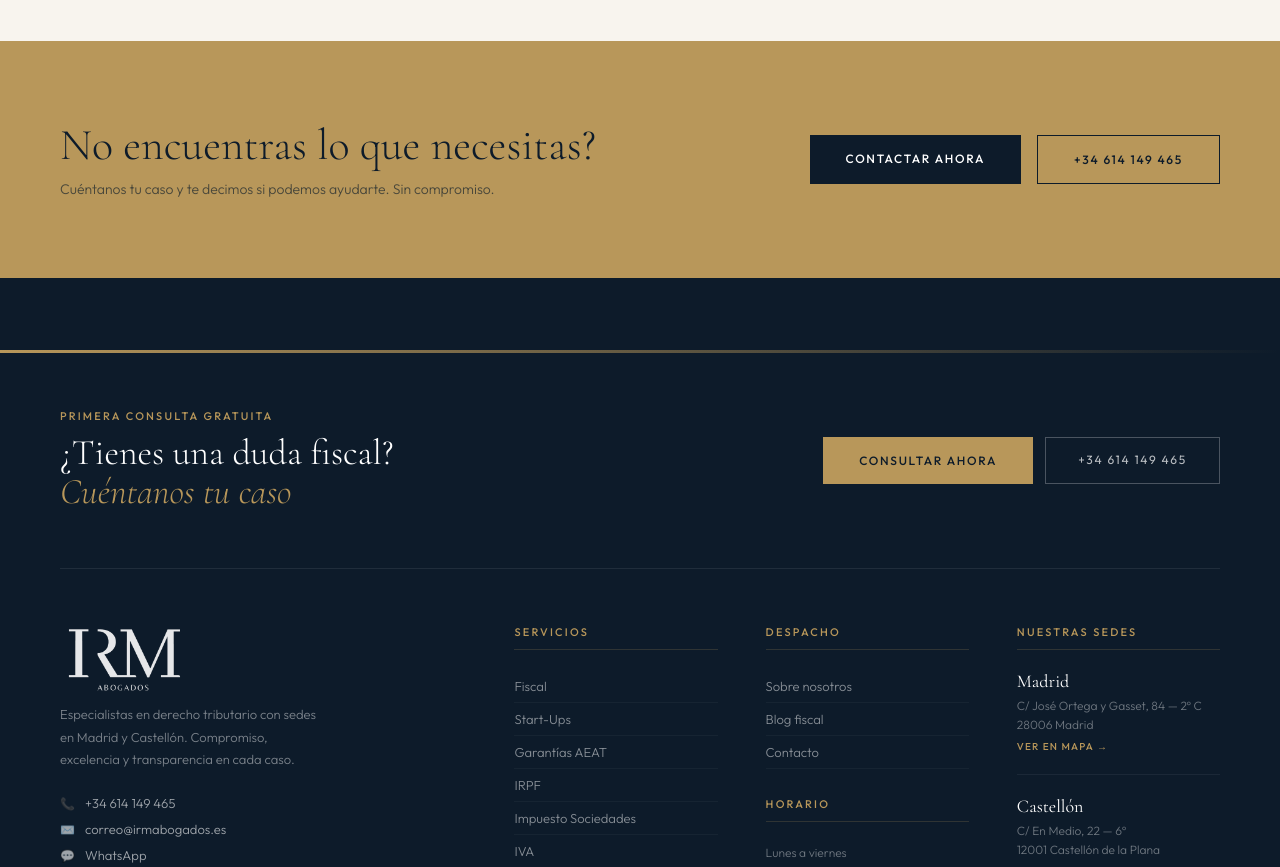
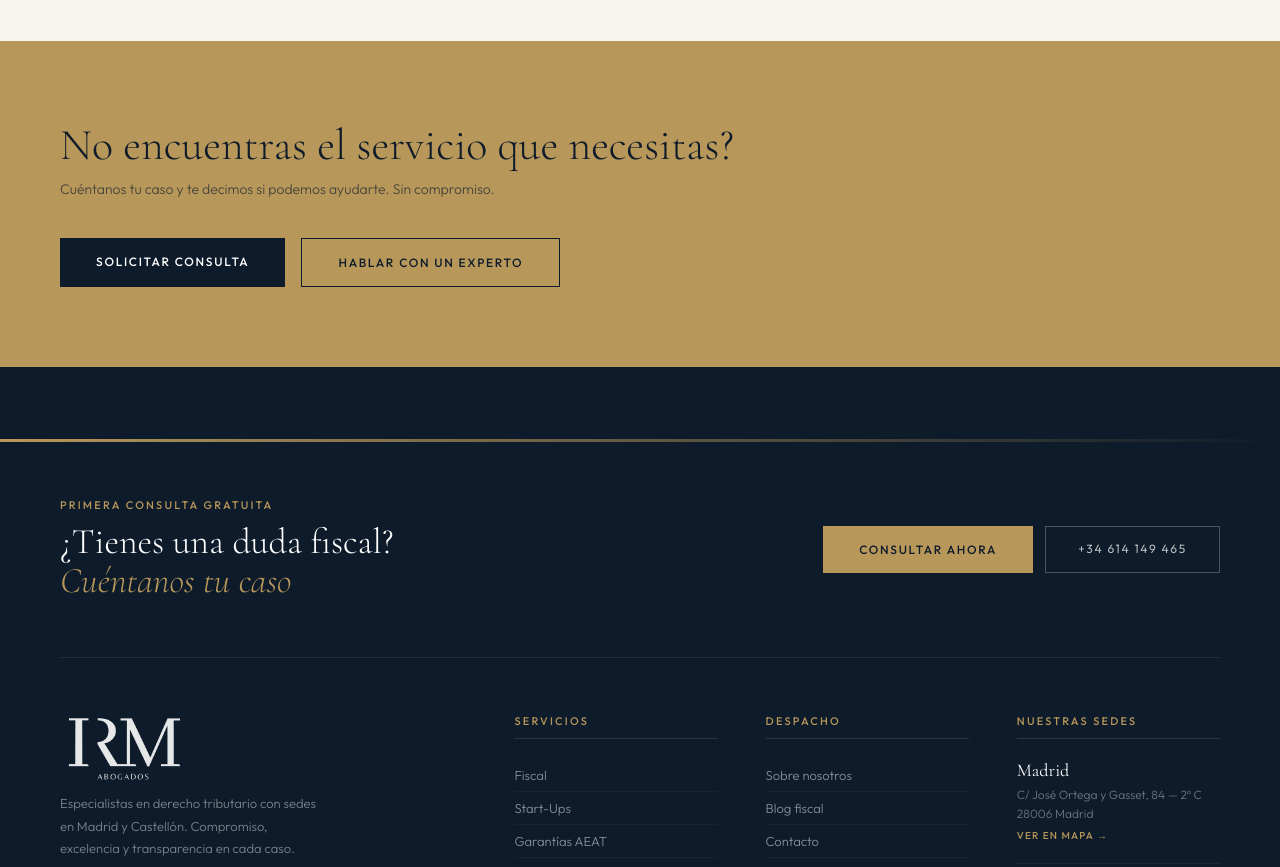
Before and after one commit to Ivanrm01/IRM-Abogados, a Next.js app: page /servicios in a window 1280 px wide. Shown: the part 2720-3587 px from the top of the page. Built offline with nearby package versions, Linux system fonts and the light colour scheme.

Commit message:
Update page.jsx

```diff
--- a/app/servicios/page.jsx
+++ b/app/servicios/page.jsx
@@ -101,12 +101,12 @@ export default function ServiciosPage() {
 
       <section className={styles.cta}>
         <div>
-          <div className={styles.ctaTitle}>No encuentras lo que necesitas?</div>
+          <div className={styles.ctaTitle}>No encuentras el servicio que necesitas?</div>
           <div className={styles.ctaDesc}>Cuéntanos tu caso y te decimos si podemos ayudarte. Sin compromiso.</div>
         </div>
         <div className={styles.ctaBtns}>
-          <Link href="/contacto" className="btn-navy">Contactar ahora</Link>
-          <a href="tel:+34614149465" className="btn-outline-navy">+34 614 149 465</a>
+          <Link href="/contacto" className="btn-navy">SOLICITAR CONSULTA</Link>
+          <a href="tel:+34614149465" className="btn-outline-navy">HABLAR CON UN EXPERTO</a>
         </div>
       </section>
     </>
```
